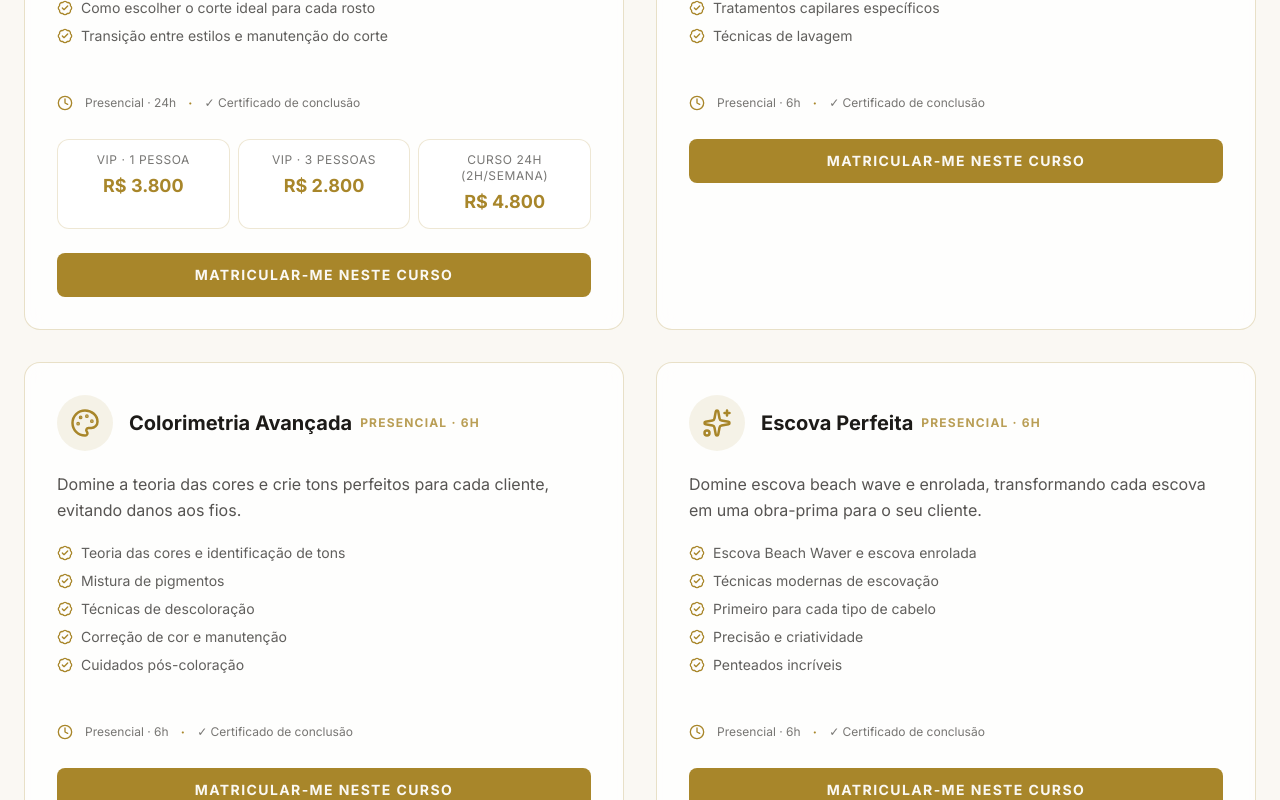
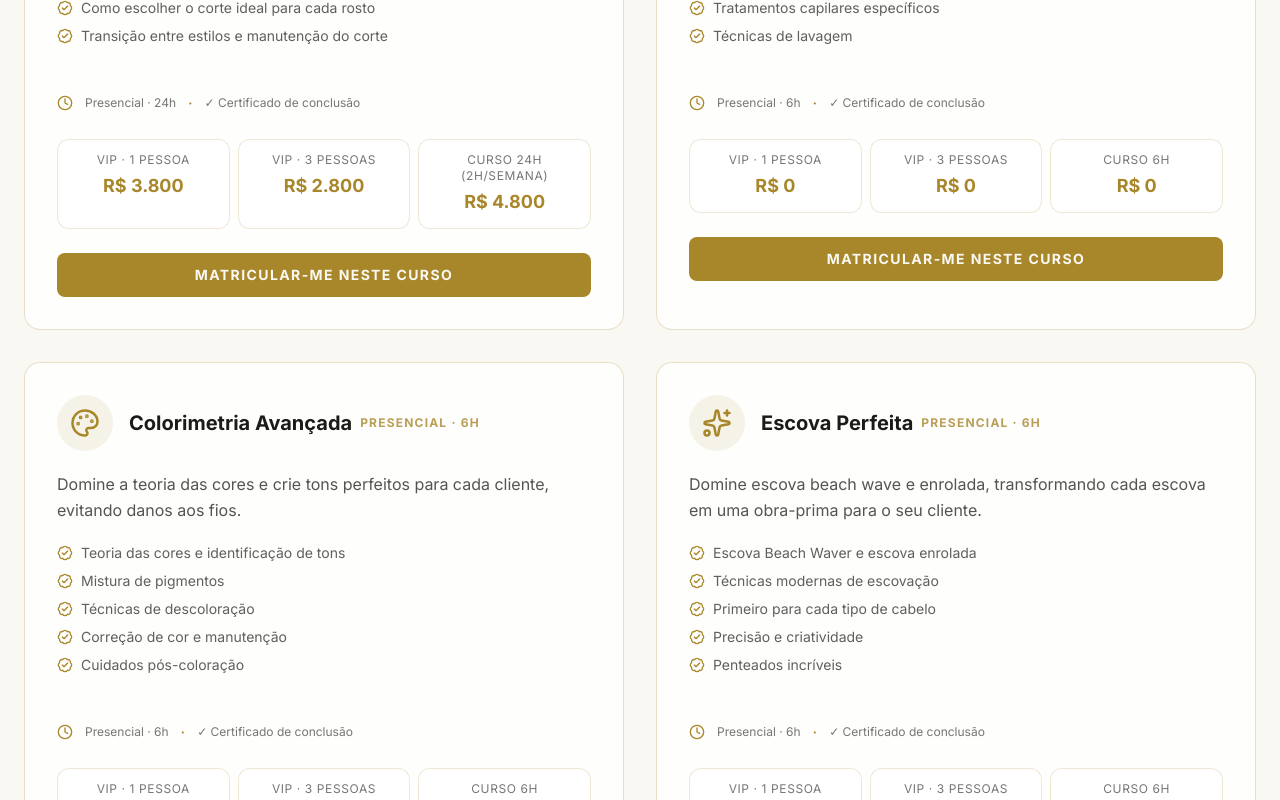
Before and after one commit to vertexxconsulting/agnaldo-gomes, a Next.js app: page /academy in a window 1280 px wide. Shown: the part 1000-1800 px from the top of the page. Built offline with nearby package versions, Linux system fonts and the light colour scheme; a web font is replaced by a local one.

Commit message:
feat(academy): adiciona estrutura de preco aos cursos para o checkout

```diff
--- a/app/(public)/academy/page.tsx
+++ b/app/(public)/academy/page.tsx
@@ -56,6 +56,11 @@ const cursos: Curso[] = [
     ],
     formato: "Presencial · 6h",
     certificado: true,
+    investimento: [
+      { label: "VIP · 1 pessoa", valor: "R$ 0" },
+      { label: "VIP · 3 pessoas", valor: "R$ 0" },
+      { label: "Curso 6h", valor: "R$ 0" },
+    ],
   },
   {
     titulo: "Colorimetria Avançada",
@@ -71,6 +76,11 @@ const cursos: Curso[] = [
     ],
     formato: "Presencial · 6h",
     certificado: true,
+    investimento: [
+      { label: "VIP · 1 pessoa", valor: "R$ 0" },
+      { label: "VIP · 3 pessoas", valor: "R$ 0" },
+      { label: "Curso 6h", valor: "R$ 0" },
+    ],
   },
   {
     titulo: "Escova Perfeita",
@@ -86,6 +96,11 @@ const cursos: Curso[] = [
     ],
     formato: "Presencial · 6h",
     certificado: true,
+    investimento: [
+      { label: "VIP · 1 pessoa", valor: "R$ 0" },
+      { label: "VIP · 3 pessoas", valor: "R$ 0" },
+      { label: "Curso 6h", valor: "R$ 0" },
+    ],
   },
   {
     titulo: "Barbearia",
@@ -101,6 +116,11 @@ const cursos: Curso[] = [
     ],
     formato: "Presencial · 6h",
     certificado: true,
+    investimento: [
+      { label: "VIP · 1 pessoa", valor: "R$ 0" },
+      { label: "VIP · 3 pessoas", valor: "R$ 0" },
+      { label: "Curso 6h", valor: "R$ 0" },
+    ],
   },
   {
     titulo: "Gestão de Salão",
@@ -116,6 +136,9 @@ const cursos: Curso[] = [
     ],
     formato: "Online · 8h",
     certificado: false,
+    investimento: [
+      { label: "Online", valor: "R$ 0" },
+    ],
   },
 ];
 
```
